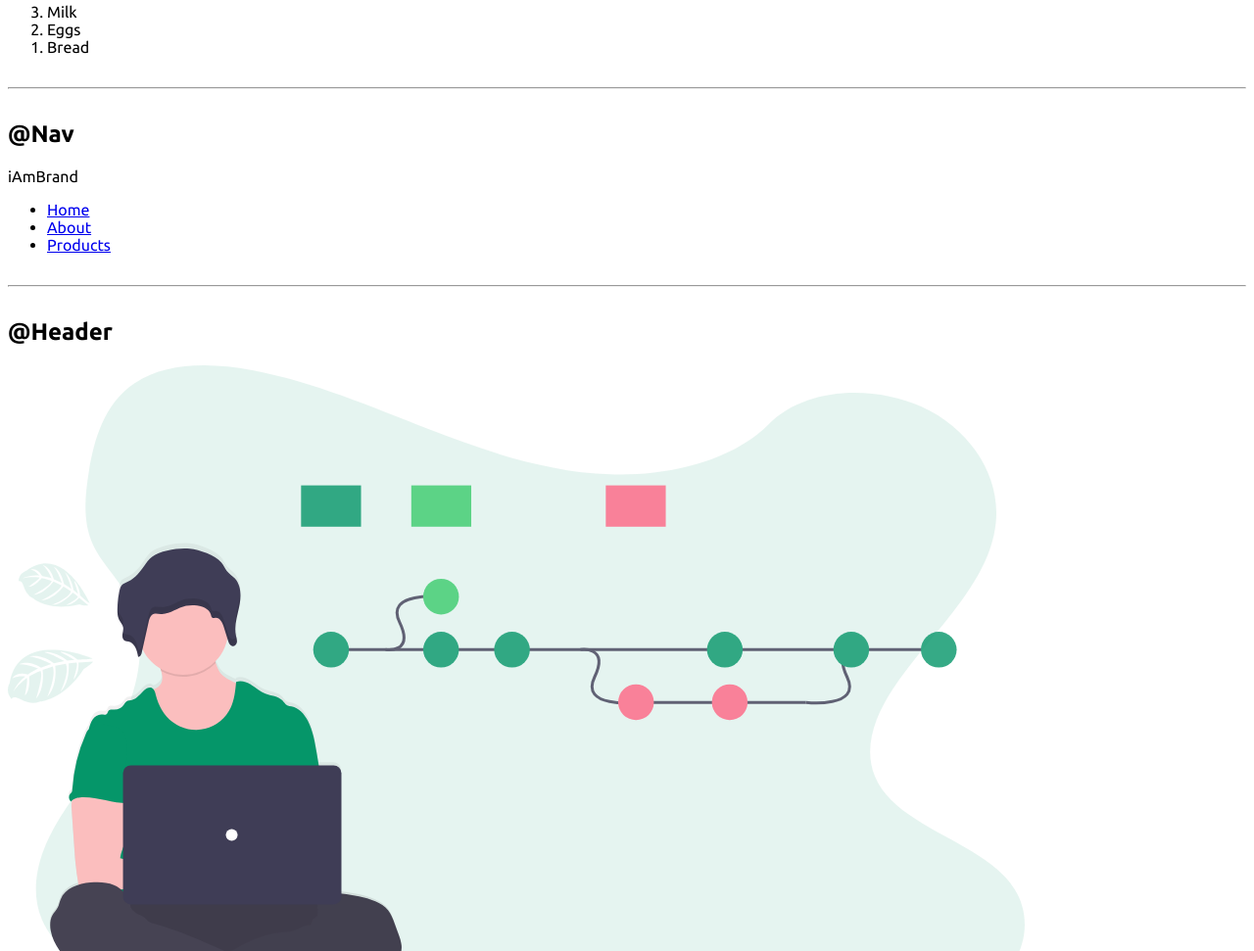
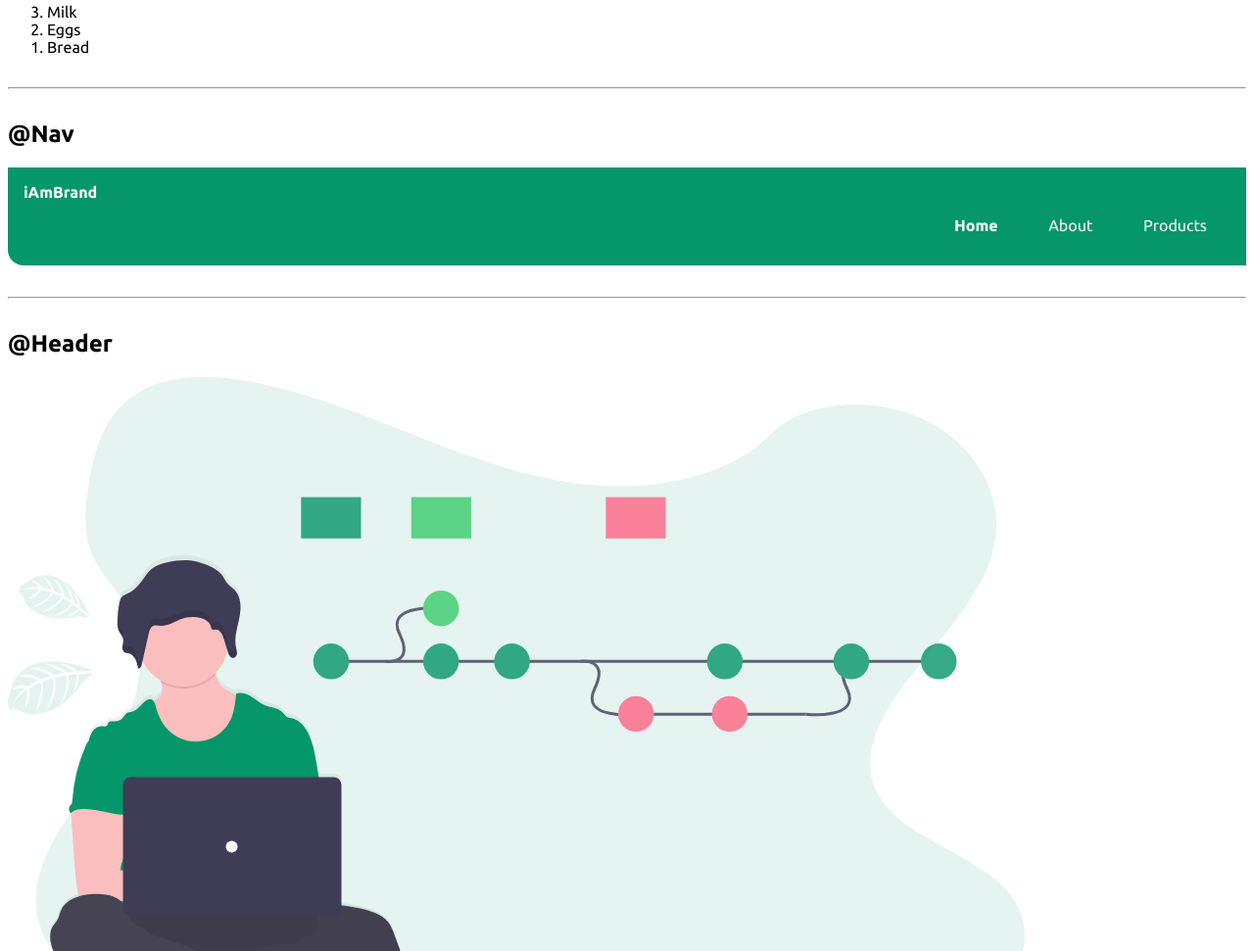
Before and after one commit to DevMittal04/neogcamp-portfolio, a plain HTML site: page index.html in a window 1280 px wide. Shown: the part 1164-2135 px from the top of the page at 98% size. Drawn offline with Linux system fonts and the light colour scheme.

Commit message:
navigation

```diff
--- a/index.html
+++ b/index.html
@@ -75,12 +75,12 @@
 
     <h2>@Nav</h2>
 
-    <nav>
-      <div>iAmBrand</div>
-      <ul>
-        <li><a href="/">Home</a></li>
-        <li><a href="/">About</a></li>
-        <li><a href="/">Products</a></li>
+    <nav class="navigation container">
+      <div class="nav-brand">iAmBrand</div>
+      <ul class="list-non-bullet nav-pills">
+        <li class="list-item-inline link-active"><a class="link" href="/">Home</a></li>
+        <li class="list-item-inline"><a class="link" href="/">About</a></li>
+        <li class="list-item-inline"><a class="link" href="/">Products</a></li>
       </ul>
     </nav>
 
--- a/styles.css
+++ b/styles.css
@@ -49,3 +49,27 @@ hr {
     display: inline;
     padding: 0rem 0.5rem;
 }
+
+/* Navigation */
+.navigation {
+    background-color: var(--primary-color);
+    color: white;
+    padding: 1rem;
+    border-bottom-left-radius: 1rem;
+}
+
+.navigation .nav-brand {
+    font-weight: bold;
+}
+
+.navigation .nav-pills {
+    text-align: right;
+}
+
+.navigation .link {
+    color: white;
+}
+
+.navigation .link-active {
+    font-weight: bold;
+}
```
